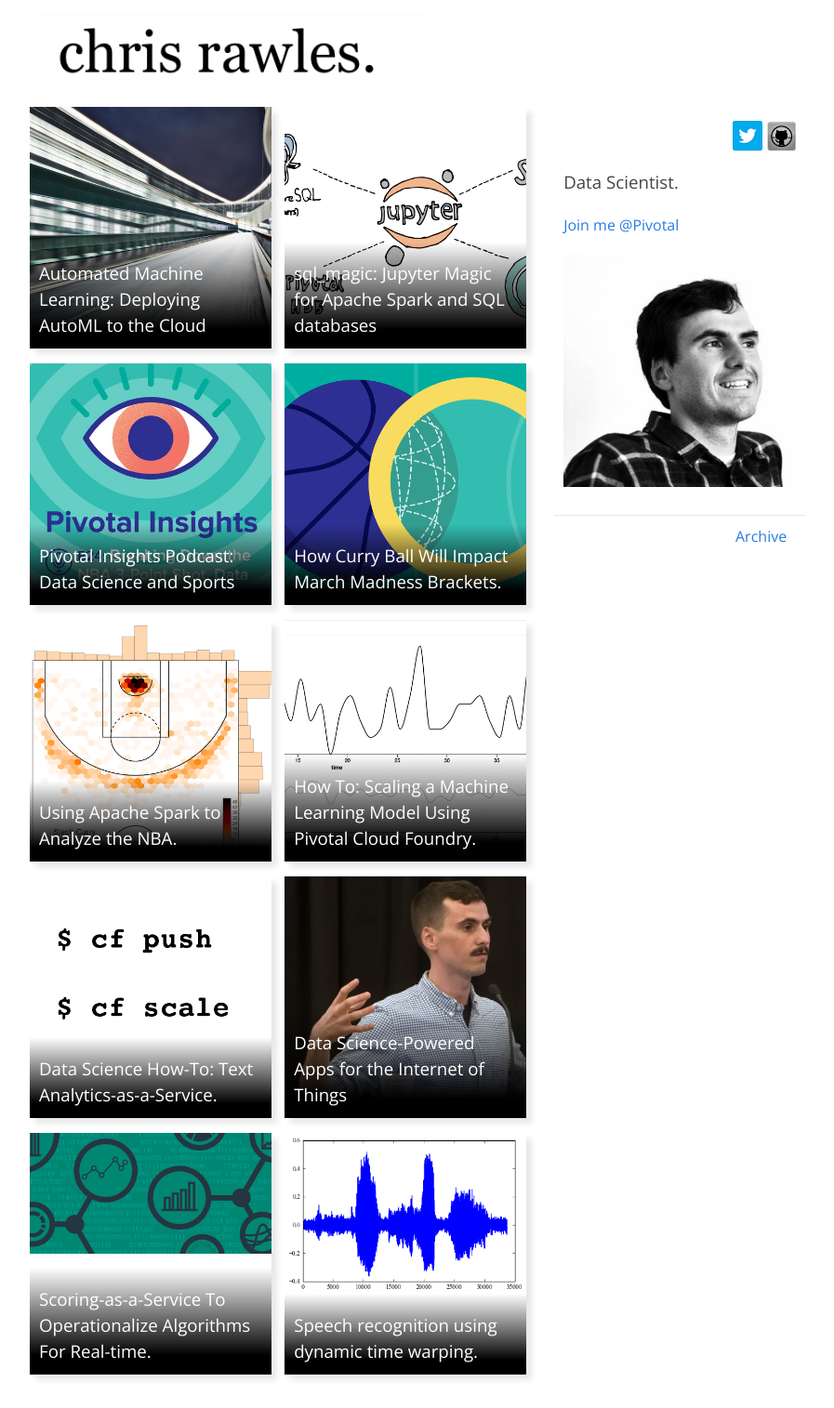
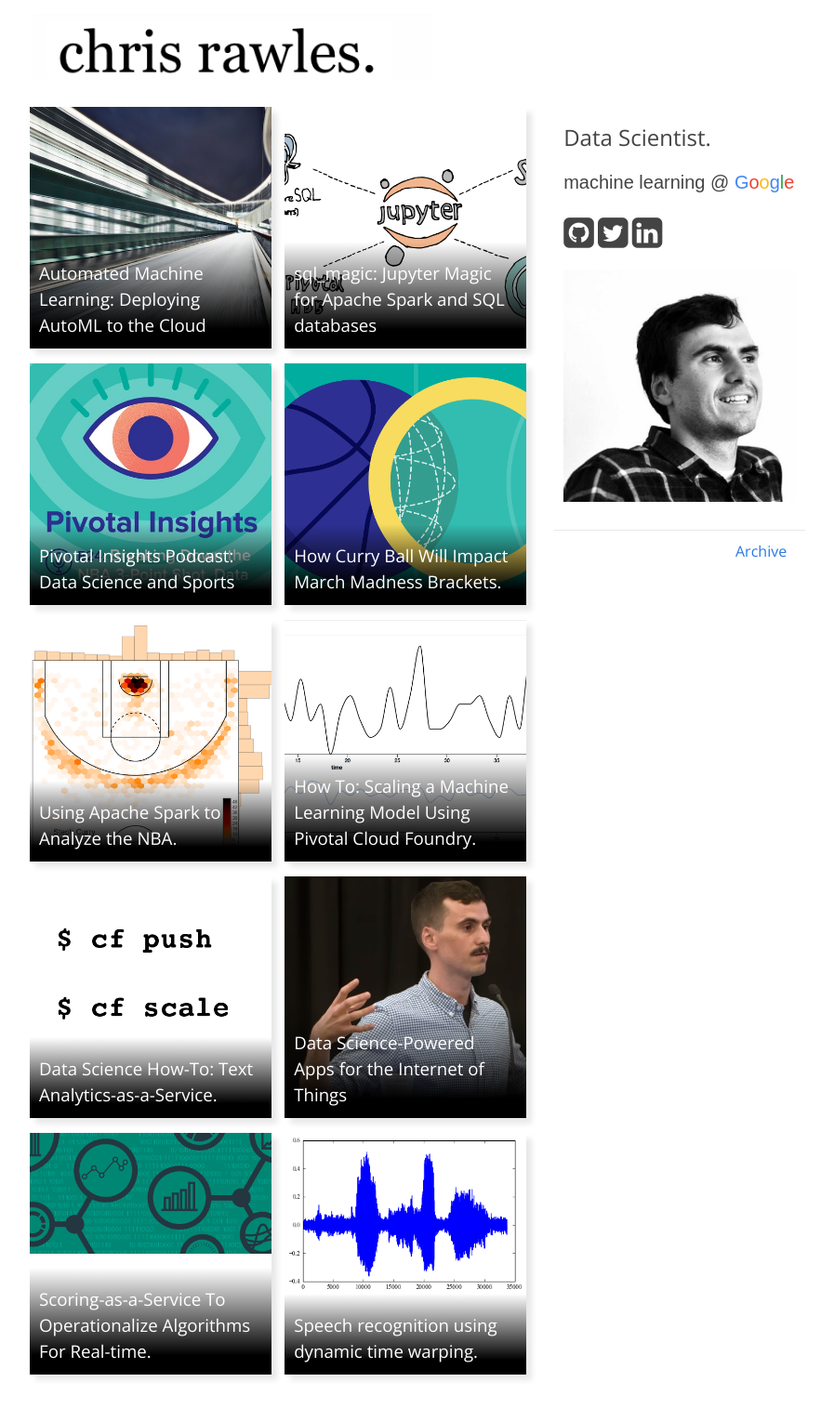
Before and after one commit to crawles/crawles.github.io, a Jekyll site: the page built from index.html, in a window 1280 px wide. Shown: the whole page at 93% size, without its empty margins (178-1075 px from the left). Built offline with Jekyll 4.4.1, drawn with Linux system fonts in a browser that asks for light colours; some web fonts are replaced.

Commit message:
Updated job; side bar

```diff
--- a/_includes/grid-profile.html
+++ b/_includes/grid-profile.html
@@ -1,13 +1,17 @@
+<head>
+        <link rel="stylesheet" href="https://cdnjs.cloudflare.com/ajax/libs/font-awesome/4.7.0/css/font-awesome.min.css">
+        <link href='https://fonts.googleapis.com/css?family=Product+Sans' rel='stylesheet' type='text/css'>
+</head>
 <div class="grid-profile">
-	<div class="social-media">
-		<a href="http://www.twitter.com/thecrawles" target="_blank"><img src="{{ site.baseurl }}/assets/global/twitter.png" alt=""></a>
-		<a href="http://www.github.com/crawles" target="_blank"><img src="{{ site.baseurl }}/assets/global/github.png" alt=""></a>
+	<div class="greeting">
+        <h2>Data Scientist.</h2>
+        <h3><a href="https://cloud.google.com/products/machine-learning/"><span style="font-family:'Product Sans', Arial, sans-serif;font-size:20px;color:#444444">machine learning @ <span style="color:#4285F4">G</span><span style="color:#EA4335">o</span><span style="color:#FBBC05">o</span><span style="color:#4285F4">g</span><span style="color:#34A853">l</span><span style="color:#EA4335">e</span></span></a></h3>
+
 	</div>
 	<div class="greeting">
-		<h3>Data Scientist.</h3>
-	</div>
-	<div>
-		<a href="https://pivotal.io/careers" target="_blank">Join me @Pivotal</a>
+        <a href="http://www.github.com/crawles"><i class="fa fa-github-square" style="font-size:38px;color:#444444"></i></a>
+        <a href="http://www.twitter.com/thecrawles"><i class="fa fa-twitter-square" style="font-size:38px;color:#444444"></i></a>
+        <a href="https://www.linkedin.com/in/chris-rawles-50854826/"><i class="fa fa-linkedin-square" style="font-size:38px;color:#444444"></i></a>
 	</div>
 	<div>
 		<img class="profile" src="{{ site.baseurl }}/assets/global/profile.jpg" alt="" class="src">
```
